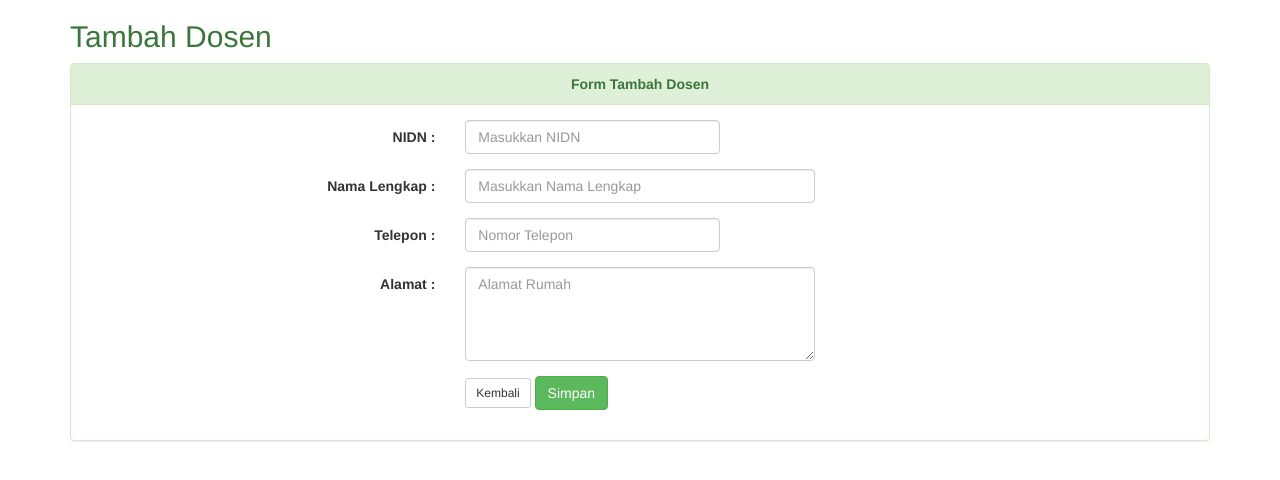
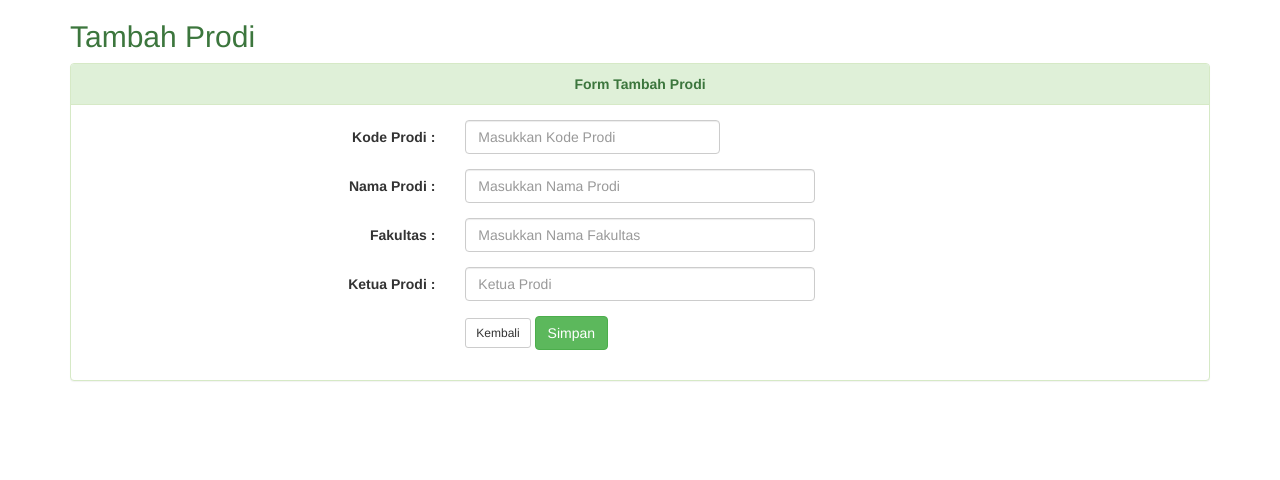
Before and after one commit to fann133/Siakad-Uas_SIM-SIA, a CodeIgniter app: page /siakad-uas/index.php/prodi/tambah in a window 1280 px wide; the page is wider, and only the part inside the window is pictured. Shown: the top 480 px of that part. Run offline with CodeIgniter, Linux system fonts and the light colour scheme; data comes from the database, SQL or seed files in the repository; data that the repository does not hold is empty.

Commit message:
modifikasi tampilan menu welcome dan perbaikian di ubah prodi

```diff
--- a/application/controllers/Prodi.php
+++ b/application/controllers/Prodi.php
@@ -16,12 +16,18 @@ class Prodi extends CI_Controller {
 
 	public function tambah()
 	{
-		$this->data['judul'] = "Tambah Dosen";
-		$this->data['judul1'] = "Form Tambah Dosen";
-		$this->data['action'] = 'dosen/tambah_aksi';
+		$this->data['judul'] = "Tambah Prodi";
+		$this->data['judul1'] = "Form Tambah Prodi";
+		$this->data['action'] = 'prodi/tambah_aksi';
 		$this->data['header_class'] = 'text-success';
 		$this->data['panel_class'] = 'panel-success';
         $this->data['btn_class'] = 'btn-success';
+		$this->data['fakultas_list'] = $this->db->distinct()
+                                            ->select('fakultas')
+                                            ->from('m_prodi')
+                                            ->order_by('fakultas')
+                                            ->get()
+                                            ->result_array();
 		$this->data['data'] = [
 			'id_prodi'=> null,
 			'nama_prodi'=> null,
@@ -53,9 +59,9 @@ class Prodi extends CI_Controller {
 
 	public function ubah($id)
 	{
-		$this->data['judul'] = "Ubah Dosen";
-		$this->data['judul1'] = "Form Ubah Dosen";
-		$this->data['action'] = 'dosen/ubah_aksi/'.$id;
+		$this->data['judul'] = "Ubah Prodi";
+		$this->data['judul1'] = "Form Ubah Prodi";
+		$this->data['action'] = 'prodi/ubah_aksi/'.$id;
 		$this->data['panel_class'] = 'panel-warning';
    		$this->data['btn_class'] = 'btn-success';
     	$this->data['header_class'] = 'text-warning';
@@ -65,32 +71,33 @@ class Prodi extends CI_Controller {
 
 	public function ubah_aksi($id)
 	{
-		$data['nama_dosen'] = $this->input->post('nama');
-		$data['nidn'] = $this->input->post('nidn');
-		$data['telepon_dosen'] = $this->input->post('telepon');
-		$data['alamat_dosen'] = $this->input->post('alamat');
+		$data['nama_prodi'] = $this->input->post('nama');
+		$data['kode_prodi'] = $this->input->post('kode');
+		$data['fakultas'] = $this->input->post('fakultas');
+		$data['ketua_prodi'] = $this->input->post('ketua');
 		// $check = $this->db->get_where('m_dosen', array('nidn'=> $data['nidn']))->row_array(); // dari pak galih
-		$this->db->where('nidn', $data['nidn']); //Modifikasi dari chat gpt
-		$this->db->where('id_dosen !=', $id); //Modifikasi dari chat gpt
-		$check = $this->db->get('m_dosen')->row_array(); //Modifikasi dari chat gpt
+		$this->db->where('kode_prodi', $data['kode_prodi']); //Modifikasi dari chat gpt
+		$this->db->where('id_prodi !=', $id); //Modifikasi dari chat gpt
+		$check = $this->db->get('m_prodi')->row_array(); //Modifikasi dari chat gpt
 		if (!empty($check)) {
-			$this->session->set_flashdata('notif', notif('danger', 'Kesalahan', 'NIDN sudah ada'));
-			redirect('dosen/ubah/' . $id);
+			$this->session->set_flashdata('notif', notif('danger', 'Kesalahan', 'Kode Prodi sudah ada'));
+			redirect('prodi/ubah/' . $id);
 		}
-		$query = $this->db->where(array('id_dosen'=> $id))->update('m_dosen', $data);
+		$query = $this->db->where(array('id_prodi'=> $id))->update('m_prodi', $data);
 		if ($this->db->affected_rows() > 0 ) {
 		$this->session->set_flashdata('notif', notif('success', 'Peringatan', 'Data Berhasil diubah'));
-			redirect('dosen');
+			redirect('prodi');
 		}else{
 			$this->session->set_flashdata('notif', notif('warning', 'Kesalahan', 'Gagal, Data Belum diubah'));
-			redirect('dosen/ubah/'. $id);
+			redirect('prodi/ubah/'. $id);
 		}
 	}
 	public function hapus($id)
 	{
-		$query = $this->db->where(array('id_dosen'=> $id))->delete('m_dosen');
+		$query = $this->db->where(array('id_prodi'=> $id))->delete('m_prodi');
 		if ($this->db->affected_rows() > 0 ) {
-			redirect('dosen');
+			$this->session->set_flashdata('notif', notif('success', 'Berhasil', 'Prodi Berhasil di hapus'));
+			redirect('prodi');
 		}else{
 			redirect();
 		}
--- a/application/views/prodi/v_edit.php
+++ b/application/views/prodi/v_edit.php
@@ -12,36 +12,37 @@
                     <form class="form-horizontal" action="<?= site_url($action) ?>" name="form" method="POST">
 
                         <div class="form-group">
-                            <label class="control-label col-sm-4">NIDN :</label>
+                            <label class="control-label col-sm-4">Kode Prodi :</label>
                             <div class="col-sm-3">
-                                <input required class="form-control" name="nidn" type="text" id="nidn" value="<?= $data['nidn'] ?>" placeholder="Masukkan NIDN" />
+                                <input required class="form-control" name="kode" type="text" id="kode" minlength="5" maxlength="5" value="<?= $data['kode_prodi'] ?>" placeholder="Masukkan Kode Prodi" />
                             </div>
                         </div>
 
                         <div class="form-group">
-                            <label class="control-label col-sm-4">Nama Lengkap :</label>
+                            <label class="control-label col-sm-4">Nama Prodi :</label>
                             <div class="col-sm-4">
-                                <input required class="form-control" name="nama" type="text" id="nama" value="<?= $data['nama_dosen'] ?>" placeholder="Masukkan Nama Lengkap" />
+                                <input required class="form-control" name="nama" type="text" id="nama" value="<?= $data['nama_prodi'] ?>" placeholder="Masukkan Nama Prodi" />
                             </div>
                         </div>
 
                         <div class="form-group">
-                            <label class="control-label col-sm-4">Telepon :</label>
-                            <div class="col-sm-3">
-                                <input required class="form-control" name="telepon" type="tel" id="telepon" value="<?= $data['telepon_dosen'] ?>" placeholder="Nomor Telepon" />
+                            <label class="control-label col-sm-4">Fakultas :</label>
+                            <div class="col-sm-4">
+                                <input required class="form-control" name="fakultas" type="text" id="fakultas" value="<?= $data['fakultas'] ?>" placeholder="Masukkan Nama Fakultas" />
                             </div>
                         </div>
 
+
                         <div class="form-group">
-                            <label class="control-label col-sm-4">Alamat :</label>
+                            <label class="control-label col-sm-4">Ketua Prodi :</label>
                             <div class="col-sm-4">
-                                <textarea required class="form-control" name="alamat" id="alamat" rows="4" placeholder="Alamat Rumah"><?= $data['alamat_dosen'] ?></textarea>
+                                <input required class="form-control" name="ketua" id="ketua" rows="4" placeholder="Ketua Prodi" value="<?= $data['ketua_prodi'] ?>" />
                             </div>
                         </div>
 
                         <div class="form-group">
                             <div class="col-sm-offset-4 col-sm-10">
-                                <a class="btn btn-default btn-sm" href="<?= site_url('Dosen') ?>">Kembali</a>
+                                <a class="btn btn-default btn-sm" href="<?= site_url('Prodi') ?>">Kembali</a>
                                 <input class="btn btn-success" type="submit" value="Simpan" />
                             </div>
                         </div>
```
Also changed, not shown: application/views/v_index.php (+61 -10 lines).
